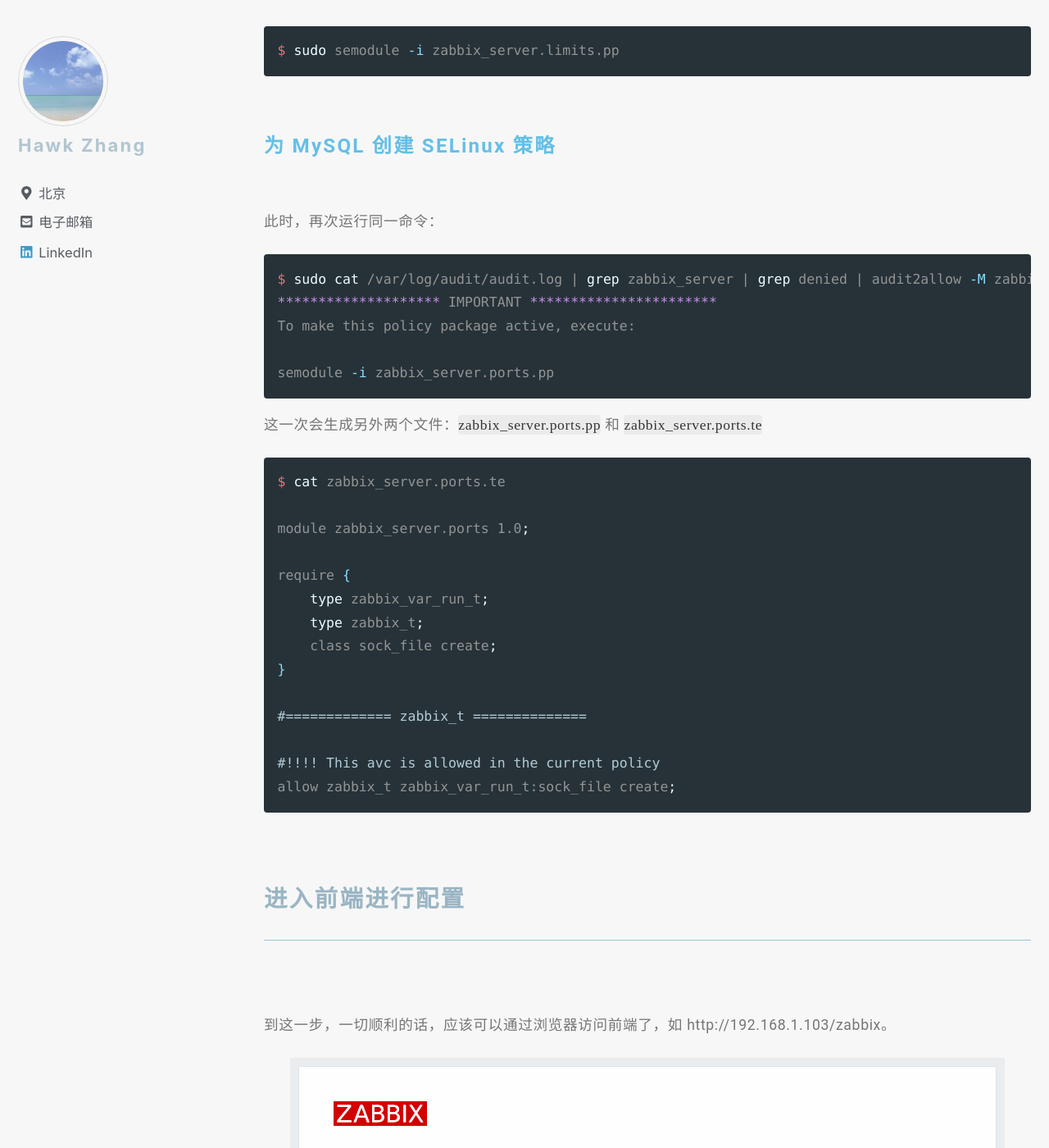
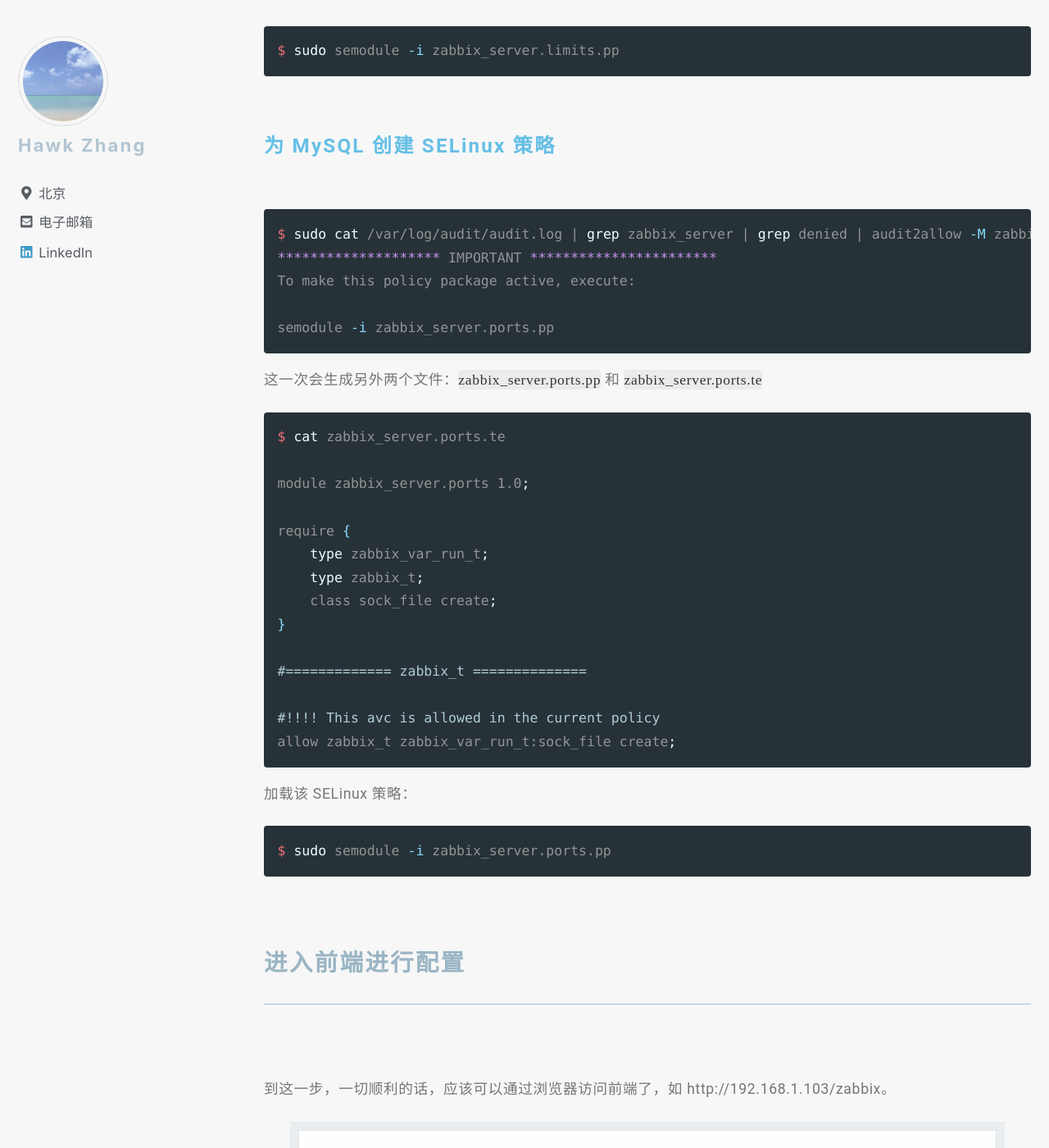
Before and after one commit to narru888/linotes_note, a Jekyll site: the page built from _posts/monitor/zabbix/2018-01-01-zabbix.basic.md, in a window 1280 px wide and 1400 px high, scrolled down 14006 px. Shown: the whole window at 82% size. Built offline with Jekyll 4.4.1, drawn with Linux system fonts in a browser that asks for light colours; nearby versions of some CDN libraries; a script that is not in the unit is left out.

Commit message:
update on 2018-10-18 15:44:02 CST

````diff
--- a/_posts/monitor/zabbix/2018-01-01-zabbix.basic.md
+++ b/_posts/monitor/zabbix/2018-01-01-zabbix.basic.md
@@ -449,8 +449,6 @@ $ sudo semodule -i zabbix_server.limits.pp
 
 #### 为 MySQL 创建 SELinux 策略
 
-此时，再次运行同一命令：
-
 ```bash
 $ sudo cat /var/log/audit/audit.log | grep zabbix_server | grep denied | audit2allow -M zabbix_server.ports
 ******************** IMPORTANT ***********************
@@ -477,6 +475,15 @@ require {
 #!!!! This avc is allowed in the current policy
 allow zabbix_t zabbix_var_run_t:sock_file create;
 ```
+
+加载该 SELinux 策略：
+
+```bash
+$ sudo semodule -i zabbix_server.ports.pp
+```
+
+
+
 
 
 
````
